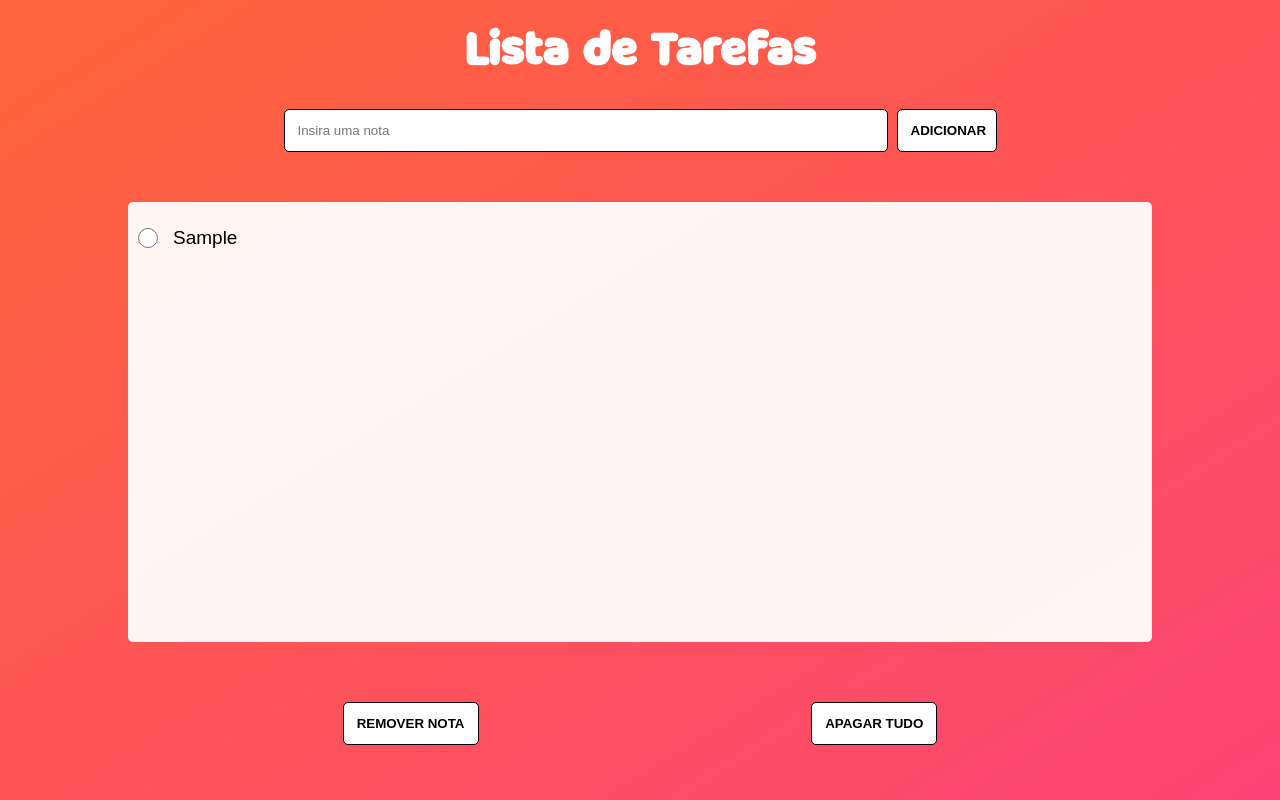
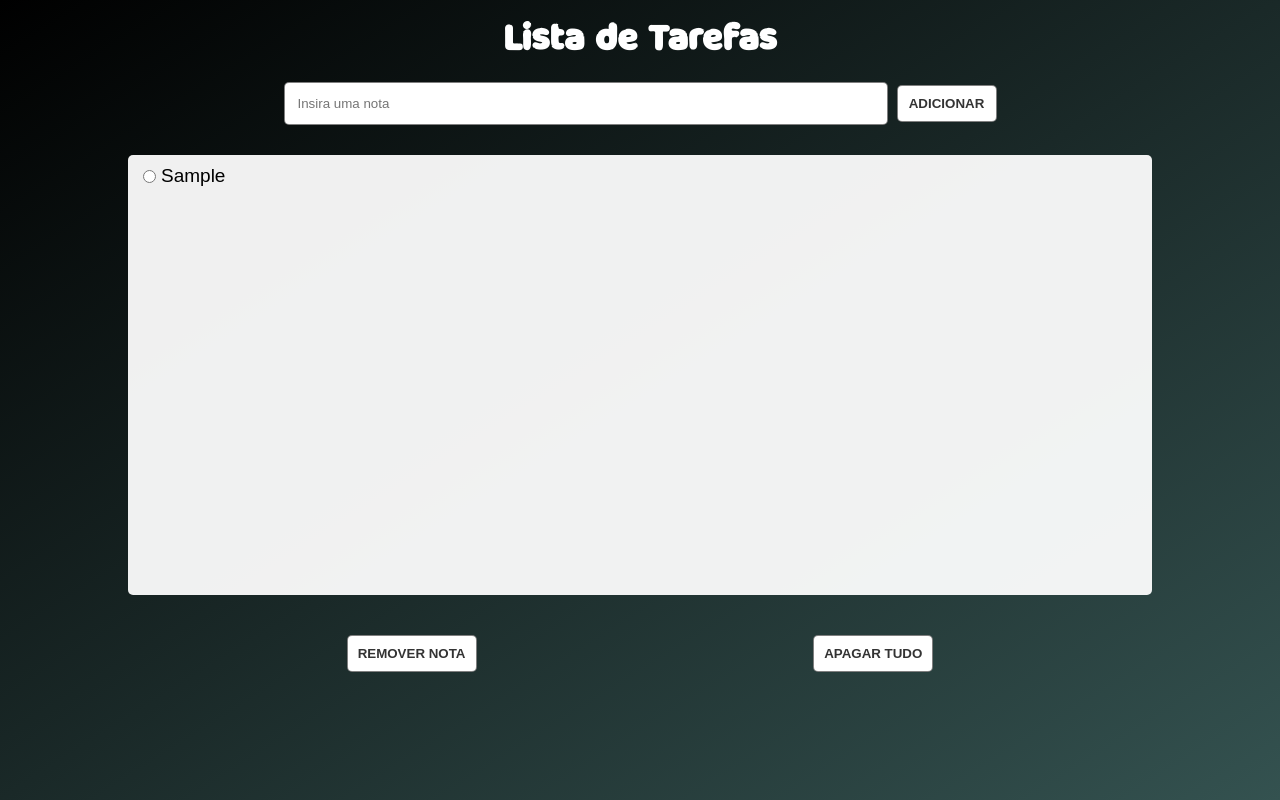
Before and after one commit to Caio-Vieira/To-do-List, a plain HTML site: page index.html in a window 1280 px wide. Both pictures are taken after typing "Sample" into the empty fields and a click on the button "ADICIONAR". Drawn offline with Linux system fonts and the light colour scheme.

Commit message:
refatorou e corrigiu o código

```diff
--- a/script.js
+++ b/script.js
@@ -1,68 +1,68 @@
-let inputText = document.getElementById('text')
-let btn = document.getElementById('send')
+let textInput = document.getElementById('text')
+let sendButton = document.getElementById('send')
 let container = document.getElementById('container')
-let listTask = []
+let todoList = []
 
-btn.addEventListener('click', addTask)
+sendButton.addEventListener('click', addTask)
 
-function randomId() {
+function generateID() {
     return Math.floor(Math.random() * 1000)
 }
 
-function textTask() {
-    return { task: inputText.value, id: randomId() }
+function taskContent() {
+    return { id: generateID(), task: textInput.value }
 }
 
 function addTask() {
-    if (inputText.value == '') {
-        alert('digite uma nota')
-        inputText.focus()
+    if (textInput.value == '') {
+        textInput.focus()
+        return alert('digite uma nota')
     }
-    else {
-        listTask.push(textTask())
-        inputText.value = ''
-        inputText.focus()
-        showTask(listTask)
-        localStorage.setItem("lista", JSON.stringify(listTask))
-    }
+
+    todoList.push(taskContent())
+    textInput.value = ''
+    textInput.focus()
+    showTasks(todoList)
+    localStorage.setItem("lista", JSON.stringify(todoList))
+
 }
 
-function showTask(task) {
+function showTasks(task) {
+    let element = ''
 
-    task.forEach(item => {
-
-        text = "<div id=" + item.id + " class=tasks" + ">" + "<input type='radio' name='selected'>" + "<p>" + item.task + "</p>" + "</div>"
+    task.forEach((item, index) => {
+        element = createElementHTML(item, index)
     })
 
-    container.innerHTML += text
+    container.innerHTML += element
 }
 
 function removeItem() {
-    let inputChecked = document.querySelectorAll('input[type=radio]')
+    let checkInput = document.querySelectorAll('input[type=radio]')
 
-    inputChecked.forEach((item) => {
+    checkInput.forEach((item) => {
         if (item.checked) {
             container.removeChild(item.parentElement)
-            let takeId = parseInt(item.parentElement.getAttribute('id'))
-            let deleteItem = listTask.map((item) => item.id).indexOf(takeId)
-            listTask.splice(deleteItem, 1)
-            localStorage.setItem("lista", JSON.stringify(listTask))
+            let getId = parseInt(item.parentElement.getAttribute('id'))
+            let deleteItem = todoList.findIndex((item) => item.id == getId)
+            todoList.splice(deleteItem, 1)
+            localStorage.setItem("lista", JSON.stringify(todoList))
         }
     })
 }
 
 function removeAll() {
     if (container.childElementCount == 0) {
-        alert('Insira uma nota')
-        inputText.focus()
+        textInput.focus()
+        return alert('Insira uma nota')
     }
     else {
         let confirme = confirm('Tem certeza que gostaria de apagar todas as notas?')
-        if (confirme == true) {
+        if (confirme) {
             container.innerHTML = ''
-            listTask = []
-            inputText.value = ''
-            inputText.focus()
+            todoList = []
+            textInput.value = ''
+            textInput.focus()
             localStorage.clear('lista')
         }
     }
@@ -71,15 +71,21 @@ function removeAll() {
 function loadTasks() {
 
     let tasksLoad = JSON.parse(localStorage.getItem('lista'))
+    let element = ''
 
     if (tasksLoad == null) {
         addTask
     }
     else {
-        listTask = tasksLoad
-        listTask.forEach(item => {
-            text = "<div id=" + item.id + " class=tasks" + ">" + "<input type='radio' name='selected'>" + "<p>" + item.task + "</p>" + "</div>"
-            container.innerHTML += text
+        todoList = tasksLoad
+        todoList.forEach((item, index) => {
+            element = createElementHTML(item, index)
+            container.innerHTML += element
         })
     }
 }
+
+
+function createElementHTML(item, index) {
+    return `<div id="${item.id}" class="tasks"><input type="radio" name="selected${index}"><p>${item.task}</p></div>`
+}
--- a/style.css
+++ b/style.css
@@ -1,4 +1,4 @@
-*{
+* {
     margin: 0;
     padding: 0;
 }
@@ -8,137 +8,102 @@
     src: url(milk.ttf);
 }
 
-.tasks{
-    margin-left: 10px;
-    margin-top: 10px;
-    max-width: 100%;
+.tasks {
     display: flex;
     align-items: center;
+    padding: 10px;
     flex-wrap: nowrap;
     word-wrap: break-word;
 }
 
-input[type='radio']{
-    width: 20px;
-    height: 20px;
+input[type='radio'] {
+    padding: 10px;
+    margin: 0 5px;
     flex-shrink: 0;
 }
 
-input[type='radio']:checked{
-    appearance: none;
-    width: 20px;
-    height: 20px;
-    background-color: white;
-    border: 5px solid #fb4474;
-    border-radius: 100%;
-}
 
-#window{
+#window {
     height: 100vh;
-    width: 100%;
-    background-image: linear-gradient(to bottom right, #ff6539, #fb4474);
+    width: 100vw;
+    background-image: linear-gradient(to bottom right, #000000, #345250);
     text-align: center;
 }
 
-#container{
+
+#container {
     height: 55vh;
     width: calc(90vw - 30px);
-    margin: auto;
+    margin: 30px auto;
     background-color: rgba(255, 255, 255, 0.938);
-    text-align: left;
-    color: black;
     overflow: auto;
     border-radius: 5px;
-    margin-bottom: 25px;
-    margin-top: 25px;
 }
 
-p{
-    padding: 15px;
+p {
+
     font-size: 19px;
     font-family: Arial, Helvetica, sans-serif;
 }
 
-input[type='text']{
+
+input[type='text'] {
     width: 40vw;
-    padding:10px 5px;
+    padding: 10px 5px;
     border-radius: 5px;
-    border: 1px solid;
+    border: 1px solid rgba(0, 0, 0, 0.5);
     outline: none;
 }
 
-h1{
-    padding-top: 20px;
-    padding-bottom: 20px;
-    font-family: "milk", Arial, Helvetica, sans-serif ;
+h1 {
+    padding: 15px 0;
+    font-family: "milk", Arial, Helvetica, sans-serif;
     color: white;
     font-size: 35px;
 }
 
-#send{
-    width: 33vw;
+#send,
+.apagar {
     padding: 10px 5px;
     border-radius: 5px;
     background-color: white;
-    border: 1px solid;
+    border: 1px solid rgba(0, 0, 0, 0.5);
+    cursor: pointer;
+    color: rgba(0, 0, 0, 0.8);
     font-weight: bold;
-    cursor: pointer;
 }
 
-#delete-btn{
+#delete-btn {
     padding: 10px;
-    border-radius: 5px;
     display: flex;
     justify-content: space-evenly;
 }
 
-.apagar{
-    padding: 10px 5px;
-    border-radius: 5px;
-    background-color: white;
-    border: 1px solid;
-    font-weight: bold;
-    cursor: pointer;
-}
-
-#send:hover{
+#send:hover,
+.apagar:hover {
     color: white;
-    background-color: #AA29F2;
-    border: 1px solid black;
-}
-
-.apagar:hover{
-    color: white;
-    background-color: #AA29F2;
-    border: 1px solid black;
+    background-color: #4573afb9;
+    /* border: 1px solid black; */
 }
 
 @media screen and (min-width:500px) {
-    input[type='text']{
+    input[type='text'] {
         width: 45%;
         padding: 13px;
-        margin-right: 5px;
-        margin-top: 15px;
+        margin: 10px 5px 0 0;
     }
 
-    #send{
+    #send {
         width: 100px;
-        padding: 13px;
     }
 
     #container{
-        height: 55vh;
         width: 80%;
-        border-radius: 5px;
-        margin-bottom: 50px;
-        margin-top: 50px;
+        margin-bottom: 30px;
     }
 
     .apagar{
-        padding: 13px;
+        padding: 10px 10px;
     }
 
-    h1{
-        font-size: 45px;
-    }
 }
```
Also changed, not shown: index.html (+0 -1 lines), 1 other file.
